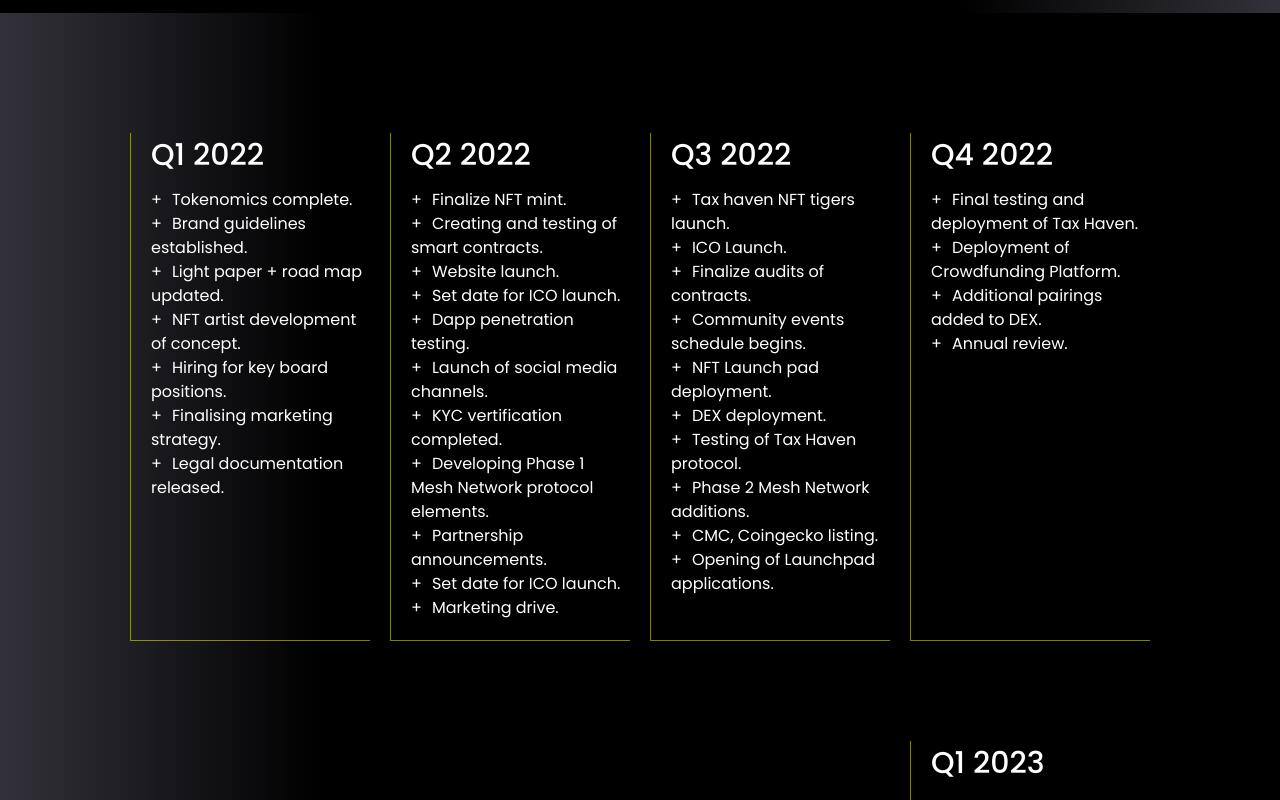
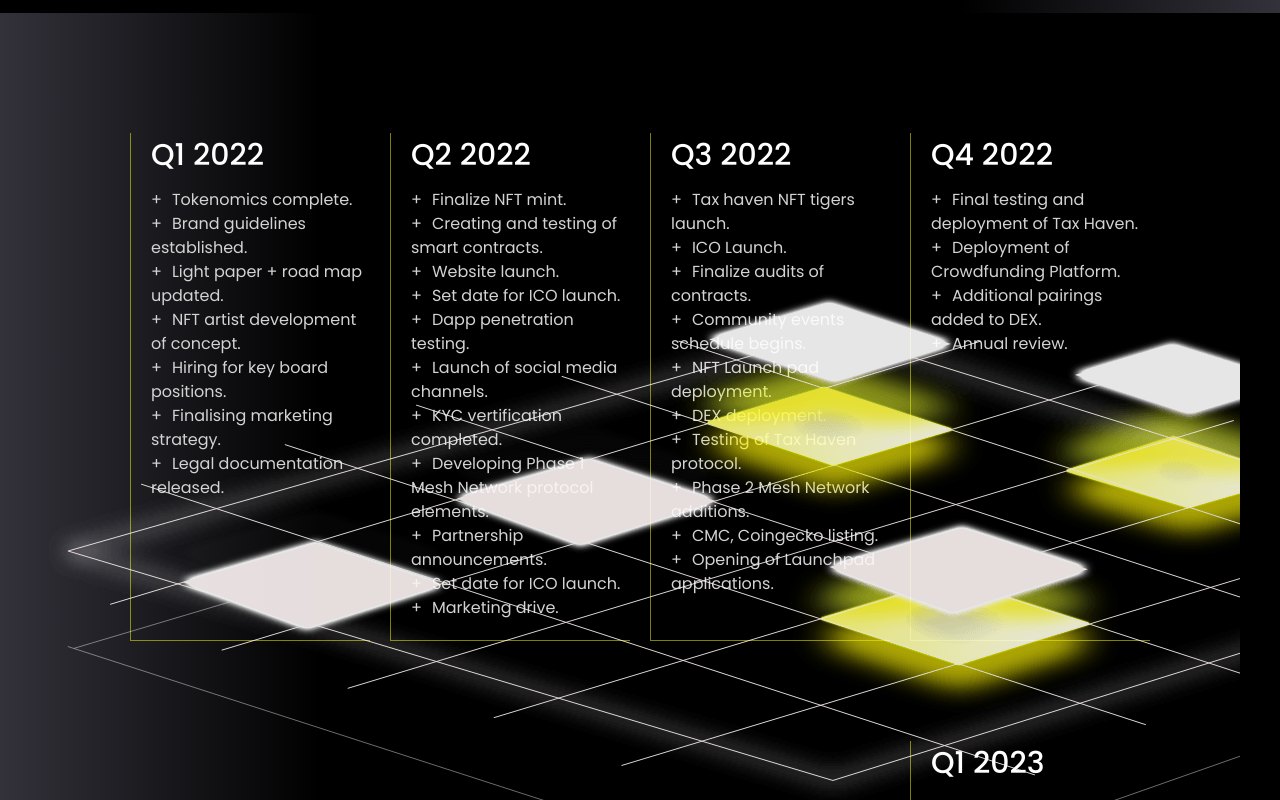
Before and after one commit to ElliotWood13/defi-landing-page, a React (Create React App) app: page / in a window 1280 px wide. Shown: the part 3200-4000 px from the top of the page. Built offline with nearby package versions, Linux system fonts and the light colour scheme.

Commit message:
Added image to kpiSection

```diff
--- a/src/components/organisms/kpiSection/kpiSection.jsx
+++ b/src/components/organisms/kpiSection/kpiSection.jsx
@@ -1,19 +1,22 @@
 import React from 'react'
 import { Section } from '../../layouts/section'
 import { gradient } from '../../../design'
-import { SectionContainer, SectionGrid, KpiSectionCard, KpiSectionCardHeader, KpiSectionCardUl, KpiSectionCardLi } from './kpiSection.styles'
+import { SectionContainer, SectionGrid, KpiSectionCard, KpiSectionCardHeader, KpiSectionCardUl, KpiSectionCardLi, KpiSectionImage } from './kpiSection.styles'
+import middleSectionImage from '../../../images/middle-section.png'
 
 import './kpiSection.css'
 import StyledComponents from 'styled-components'
+
 import Data from './kpiData'
 
-// TODO: Make Card component for each "kpiSection-card"
-// TODO: Map of data and return Card component
 
 export const KpiSection = React.forwardRef((props, ref) => {
   return (
     <Section ref={ref} background={gradient.greyBlack}>
       <SectionContainer>
+
+        <KpiSectionImage src={middleSectionImage} />
+
         <SectionGrid>
 
           {Data.map(({ id, title, listItems }) => (
--- a/src/components/organisms/kpiSection/kpiSection.styles.js
+++ b/src/components/organisms/kpiSection/kpiSection.styles.js
@@ -5,6 +5,8 @@
     display: flex;
     flex-direction: column;
     align-items: center;
+    position: relative;
+    overflow: hidden;
 `
 
 const SectionGrid = styled.div`
@@ -26,6 +28,7 @@
     ${mediaQuery.lg} {
         grid-template-columns: repeat(4, 17rem);
         grid-gap: 50px;
+        row-gap: 100px;
     }
 `
 
@@ -79,10 +82,29 @@
 const KpiSectionCardLi = styled.li`
     font-size: 16px;
     line-height: 1.5;
+    color: lightgray;
 
     &:before {
         content: '+';
         margin-right: 10px;
+    }
+`
+
+const KpiSectionImage = styled.img`
+    opacity: .4;
+    position: absolute;
+
+    ${mediaQuery.xxxs} {
+        // height: 70%;
+        top: 50%;
+        transform: translateY(-50%);
+    }
+
+    ${mediaQuery.md} {
+        // width: 80%;
+        bottom: 0;
+        left: 0;
+        opacity: .9;
     }
 `
 
@@ -93,4 +115,5 @@
     KpiSectionCardHeader,
     KpiSectionCardUl,
     KpiSectionCardLi,
+    KpiSectionImage,
 }
```
